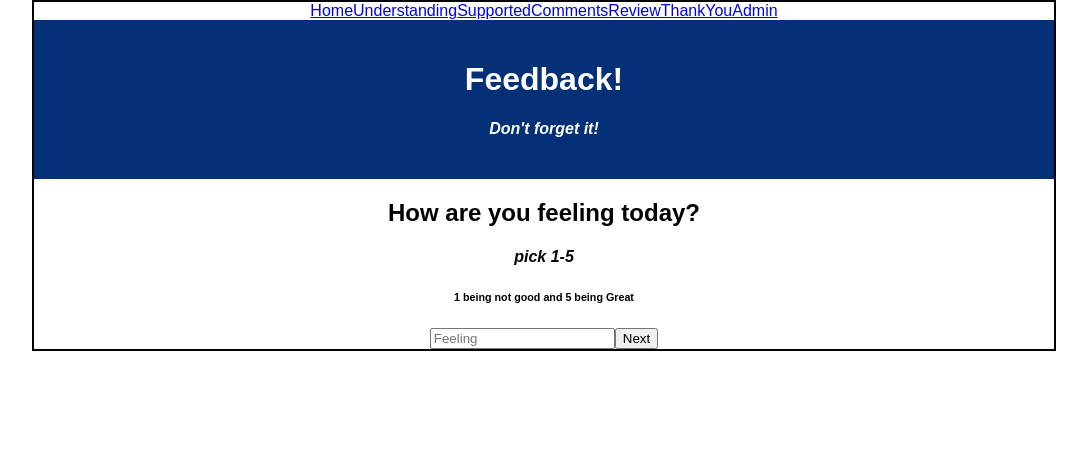
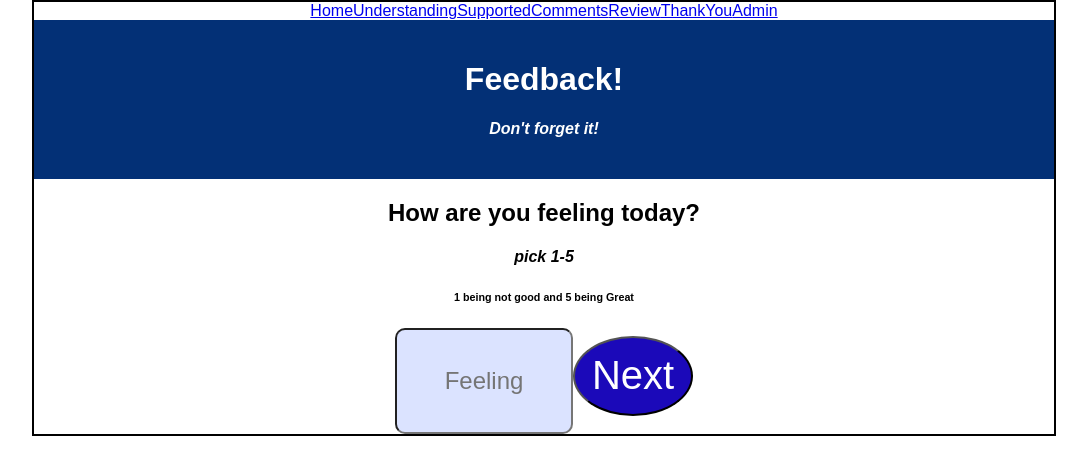
Before and after one commit to k3ndang/redux-feedback-loop, a React (Create React App) app: page / in a window 1280 px wide. Shown: the top 474 px of the page, without its empty margins (96-1183 px from the left). Built offline with nearby package versions, Linux system fonts and the light colour scheme.

Commit message:
added some button and input css

```diff
--- a/src/components/App/App.css
+++ b/src/components/App/App.css
@@ -24,3 +24,39 @@ h4 {
 #true {
   background-color: red;
 }
+.nextBtn{
+  background-color: rgb(27, 9, 185);
+  height: 80px;
+  width: 120px;
+  border-radius: 50%;
+  font-size: 40px;
+  color: white;
+}
+.backBtn{
+  background-color: rgb(27, 9, 185);
+  height: 80px;
+  width: 120px;
+  border-radius: 50%;
+  font-size: 40px;
+  color: white;
+}
+
+.submitBtn{
+  background-color: rgb(10, 153, 29);
+  height: 80px;
+  width: 220px;
+  border-radius: 50%;
+  font-size: 40px;
+  color: white;
+}
+input{
+  width: 170px;
+  height: 100px;
+  font-size: 24px;
+  text-align: center;
+  background-color: rgb(219, 227, 255);
+  border-radius: 10px;
+}
+.comInput{
+  width: 60%;
+}
--- a/src/components/Question/Comments.jsx
+++ b/src/components/Question/Comments.jsx
@@ -36,7 +36,7 @@ function Comments() {
         <button onClick={goBack} className="backBtn" type="button">
           Back
         </button>
-        <input
+        <input className="comInput"
           type="text"
           value={comments}
           onChange={(evt) => setComments(evt.target.value)}
--- a/src/components/Review/Review.jsx
+++ b/src/components/Review/Review.jsx
@@ -41,7 +41,7 @@ function Review() {
       <button onClick={goBack} className="backBtn" type="button">
         Back
       </button>
-      <button onClick={submit}>SUBMIT</button>
+      <button className="submitBtn" onClick={submit}>SUBMIT</button>
       <br></br>
     </>
   );
```
